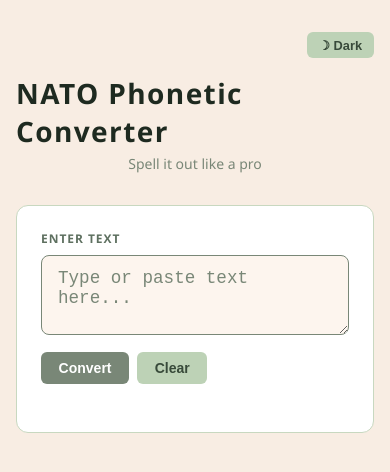
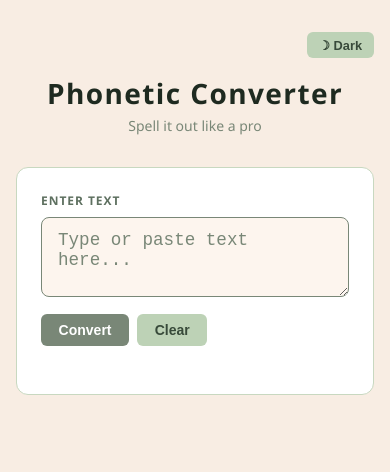
Before and after one commit to madhurya27/tools, a plain HTML site: page phonetic-converter.html in a window 390 px wide. Drawn offline with Linux system fonts and the light colour scheme.

Commit message:
Fix Phonetic Converter title and index card name

```diff
--- a/phonetic-converter.html
+++ b/phonetic-converter.html
@@ -3,7 +3,7 @@
 <head>
   <meta charset="UTF-8">
   <meta name="viewport" content="width=device-width, initial-scale=1.0">
-  <title>NATO Phonetic Alphabet Converter</title>
+  <title>Phonetic Converter</title>
   <link rel="stylesheet" href="theme.css">
   <style>
     h1 { letter-spacing: 0.05em; }
@@ -106,7 +106,7 @@
     <button class="theme-toggle" onclick="toggleTheme()">☀ Light</button>
   </div>
 
-  <h1>NATO Phonetic Converter</h1>
+  <h1>Phonetic Converter</h1>
   <p class="subtitle">Spell it out like a pro</p>
 
   <div class="card">
```
Also changed, not shown: index.html (+1 -1 lines).
